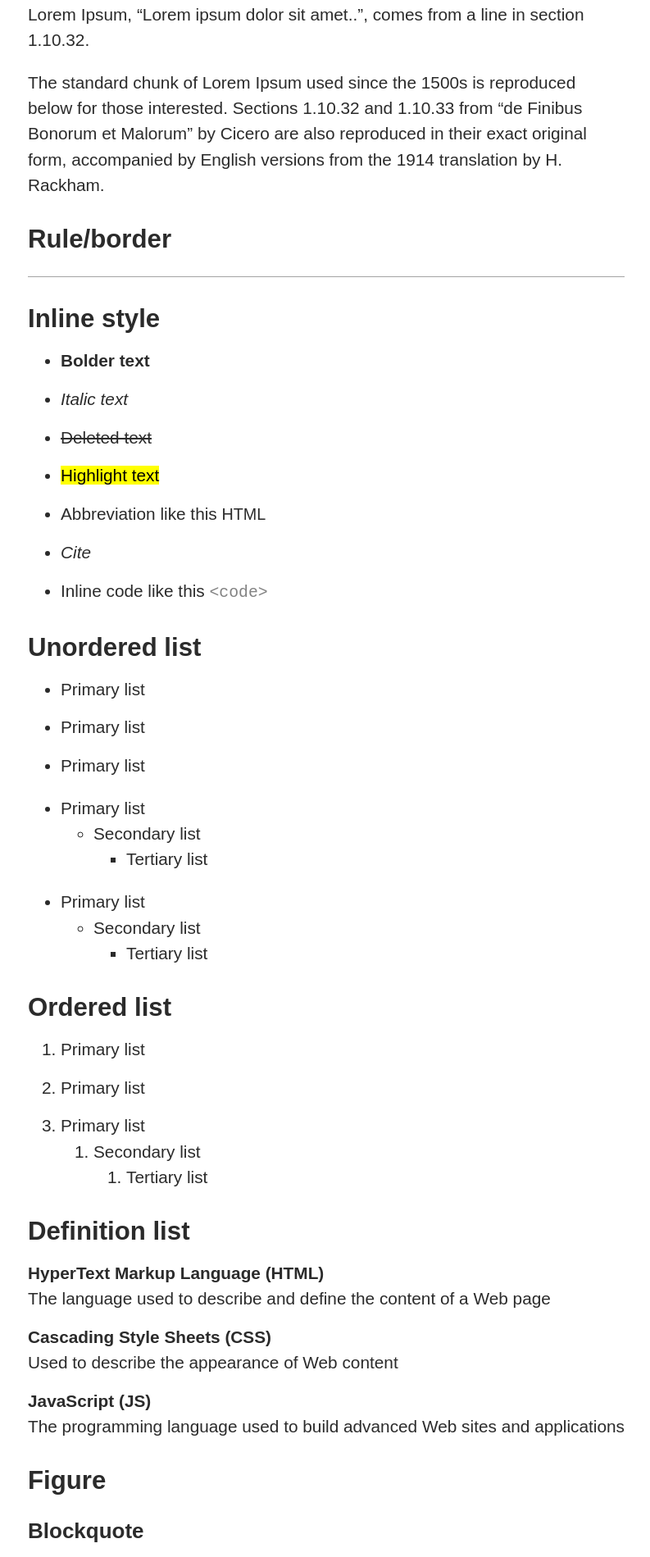
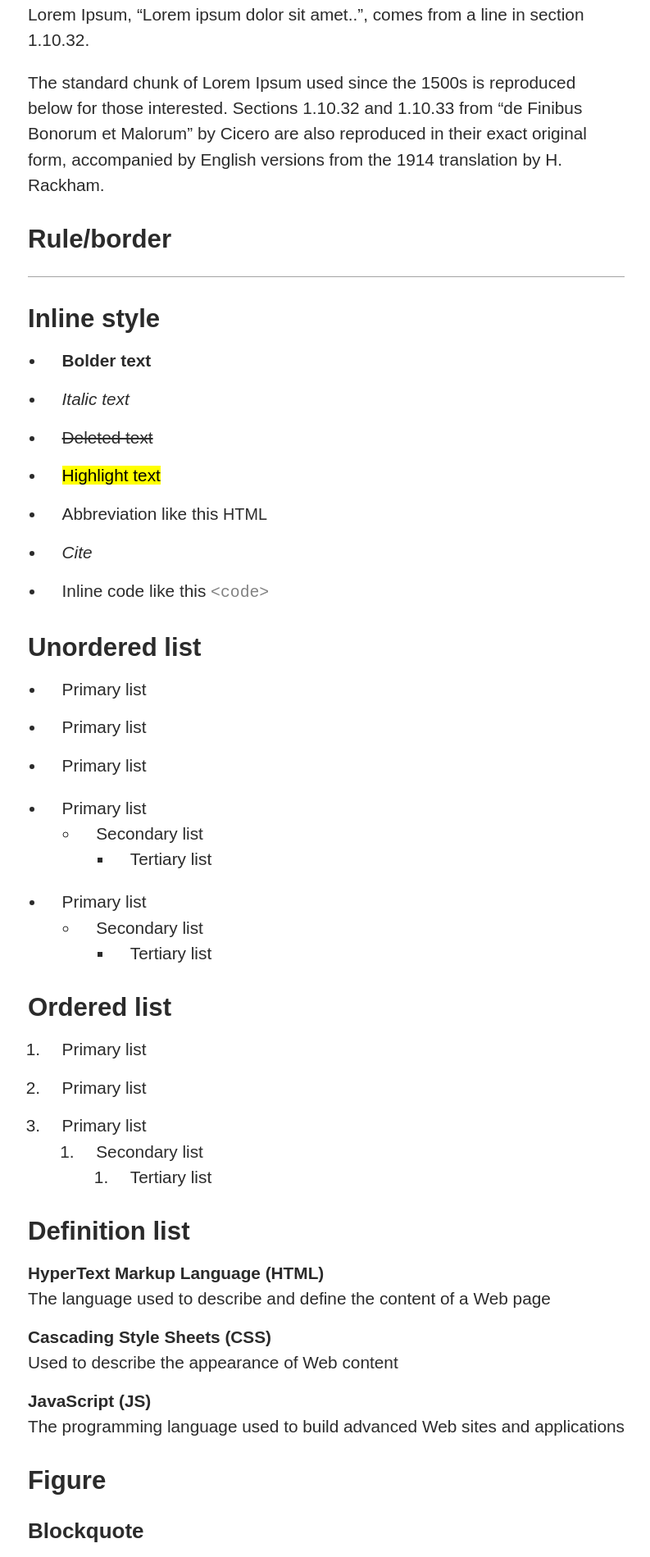
Before and after one commit to aflim/fleuron, a Jekyll site: the page built from styleguide.md, in a window 1280 px wide. Shown: the part 1026-2925 px from the top of the page at 82% size, without its empty margins (242-1035 px from the left). Built offline with Jekyll 4.4.1, drawn with Linux system fonts in a browser that asks for light colours.

Commit message:
Update _typography.scss

```diff
--- a/_sass/_typography.scss
+++ b/_sass/_typography.scss
@@ -36,12 +36,12 @@ p {
 
 ul,
 ol {
-  //padding-inline-start: 0;
+  padding-inline-start: var(--spacer-base);
   margin-block-start: 0;
   margin-block-end: var(--spacer-base);
 
   li {
-    padding-inline-start: 0;
+    padding-inline-start: var(--spacer-base);
     margin-block-end: .75em;
   }
 }
```
